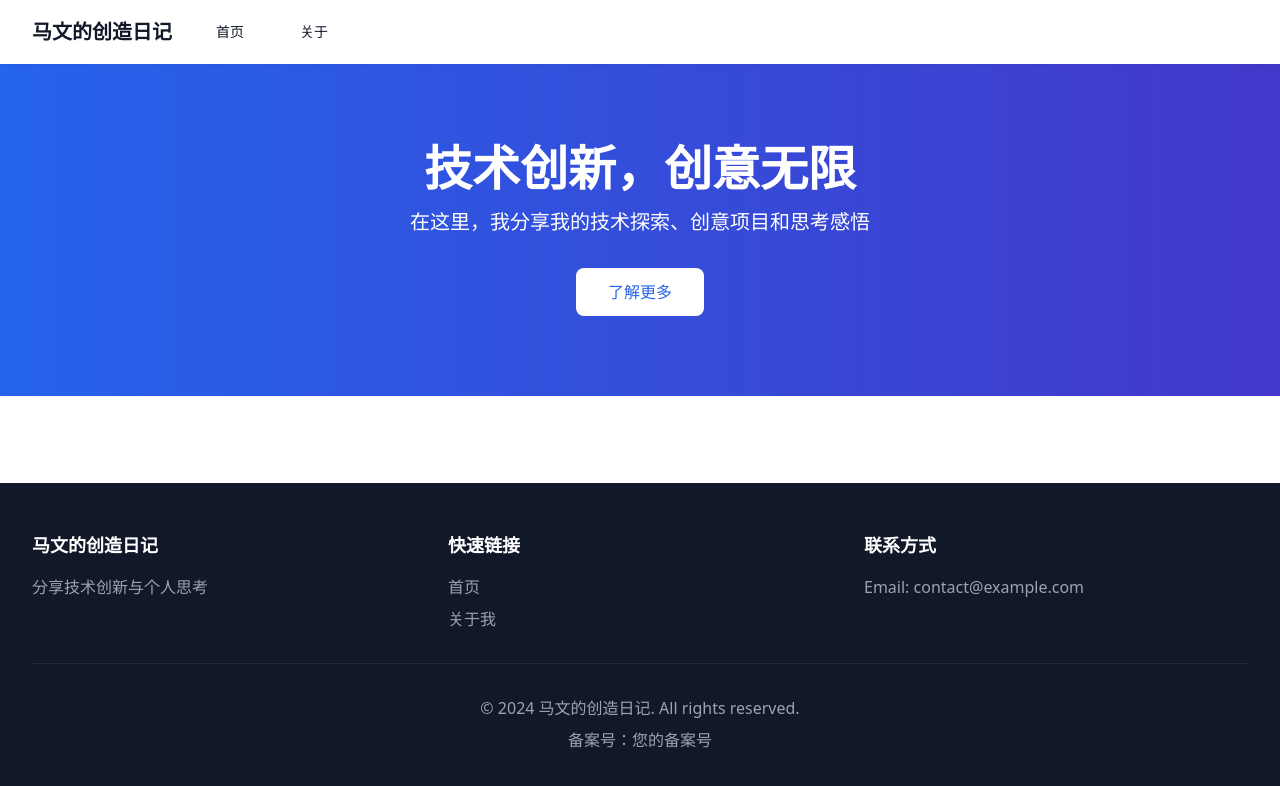
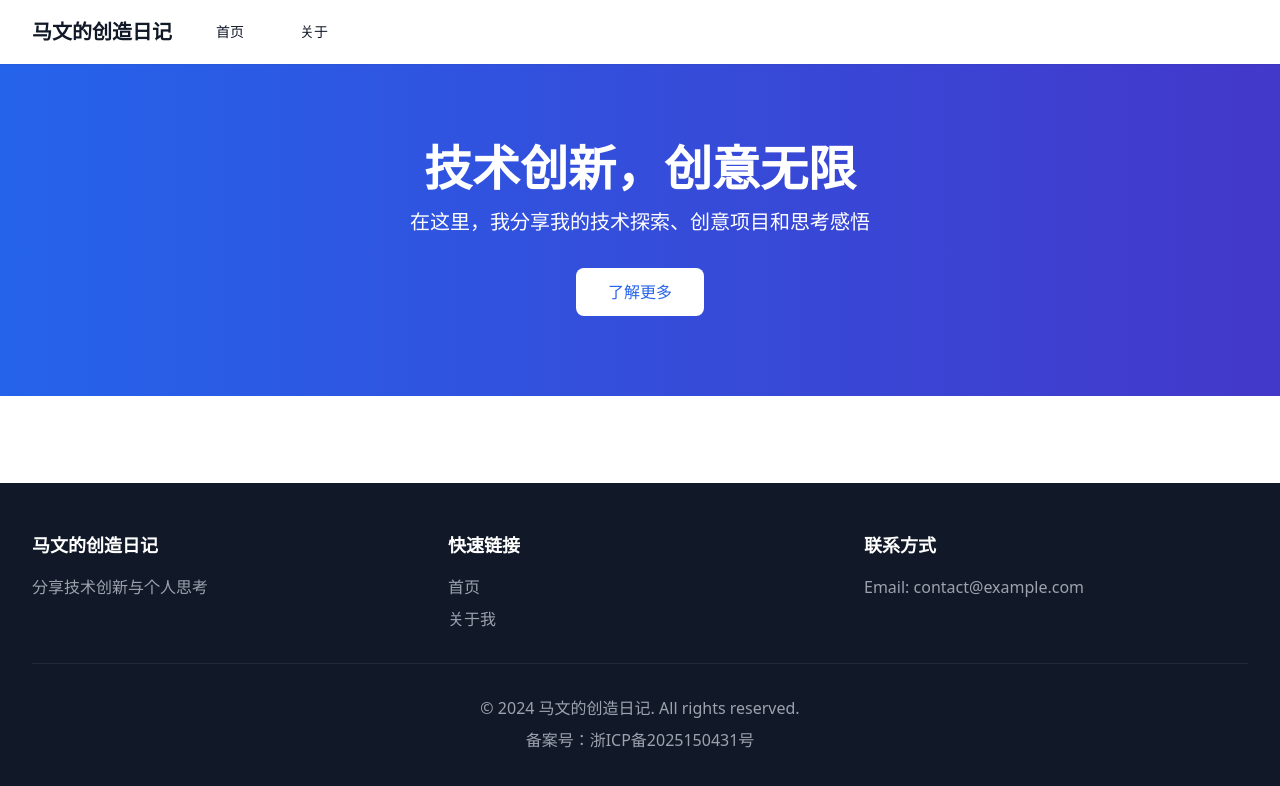
Before and after one commit to NKOHC/makeyixia-portal, a Next.js app: page / in a window 1280 px wide. Shown: the top 786 px of the page. Built offline with nearby package versions, Linux system fonts and the light colour scheme.

Commit message:
feat: 更新网站标题和备案号

```diff
--- a/components/Footer.js
+++ b/components/Footer.js
@@ -23,7 +23,7 @@ export default function Footer() {
         </div>
         <div className="mt-8 pt-8 border-t border-gray-800 text-center text-gray-400">
           <p>© 2024 马文的创造日记. All rights reserved.</p>
-          <p className="mt-2">备案号：您的备案号</p>
+          <p className="mt-2">备案号：浙ICP备2025150431号</p>
         </div>
       </div>
     </footer>
--- a/src/components/Footer.js
+++ b/src/components/Footer.js
@@ -24,7 +24,7 @@ export default function Footer() {
         </div>
         <div className="mt-8 pt-8 border-t border-gray-800 text-center text-gray-400">
           <p>© 2024 马文的创造日记. All rights reserved.</p>
-          <p className="mt-2">备案号：您的备案号</p>
+          <p className="mt-2">备案号：浙ICP备2025150431号</p>
         </div>
       </div>
     </footer>
--- a/src/components/Header.js
+++ b/src/components/Header.js
@@ -14,7 +14,7 @@ export default function Header() {
         <div className="flex justify-between h-16 items-center">
           <div className="flex items-center">
             <a href="/" className="text-xl font-bold text-gray-900 hover:text-blue-600 transition-colors">
-              马文的创造日记
+              马克一下
             </a>
             <nav className="hidden md:ml-8 md:flex space-x-8">
               {navigation.map((item) => (
```
